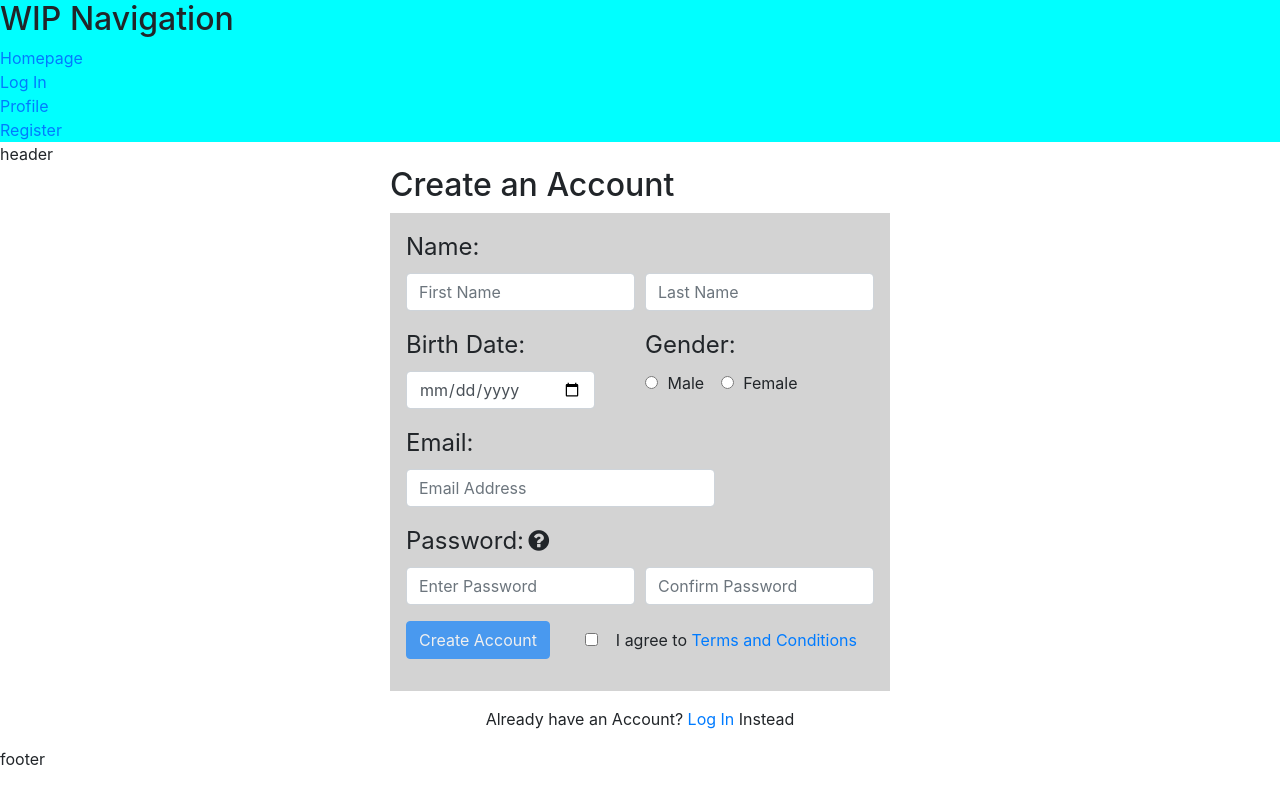
After one commit to NTayloe/Tutanium, a PHP site: page /html/user_accounts/register.html in a window 1280 px wide. The commit adds this page. Run offline with PHP 8.4, Linux system fonts and the light colour scheme.

Commit message:
revert to master

```diff
--- /dev/null
+++ b/html/user_accounts/register.html
@@ -0,0 +1,124 @@
+<!DOCTYPE html>
+<html lang="en">
+<head>
+    <meta charset="UTF-8">
+    <meta name="viewport" content="width=device-width, initial-scale=1.0">
+    <meta http-equiv="X-UA-Compatible" content="ie=edge">
+    <link rel="stylesheet" href="/css/bootstrap/bootstrap.min.css">
+    <link rel="stylesheet" href="https://cdnjs.cloudflare.com/ajax/libs/font-awesome/4.7.0/css/font-awesome.min.css">
+    <link rel="stylesheet" href="/css/user_accounts/register.css">
+    <script src="https://code.jquery.com/jquery-3.3.1.slim.min.js" integrity="sha384-q8i/X+965DzO0rT7abK41JStQIAqVgRVzpbzo5smXKp4YfRvH+8abtTE1Pi6jizo" crossorigin="anonymous"></script>
+    <script src="https://cdnjs.cloudflare.com/ajax/libs/popper.js/1.14.7/umd/popper.min.js" integrity="sha384-UO2eT0CpHqdSJQ6hJty5KVphtPhzWj9WO1clHTMGa3JDZwrnQq4sF86dIHNDz0W1" crossorigin="anonymous"></script>
+    <script src="/js/bootstrap/bootstrap.min.js"></script>
+    <script src="/js/bootstrap/bootstrap.bundle.min.js"></script>
+    <script src="/js/user_accounts/register.js"></script>
+    <title>Register</title>
+</head>
+<body>
+    <!-- Temp nav while building pages -->
+    <div style="background-color: aqua;">
+        <h2>WIP Navigation</h2>
+        <a href="/html/index.html">Homepage</a><br>
+        <a href="/html/user_accounts/login.html">Log In</a><br>
+        <a href="/html/user_accounts/profile.html">Profile</a><br>
+        <a href="/html/user_accounts/register.html">Register</a><br>
+    </div>
+
+    <header>
+        header
+    </header>
+
+    <div class="container">
+
+        <div id="title">
+            <h2>Create an Account</h2>
+        </div>
+
+        <div id="account_block">
+            <form action="" method="POST" onsubmit="return verify();">
+                <label for="name_block" class="reg_label">Name:</label>
+                <div class="form-group form-row" id="name_block">
+                    <div class="col-md-6">
+                        <input type="text" class="form-control" name="firstname" placeholder="First Name">
+                    </div>
+                    <div class="col-md-6">
+                        <input type="text" class="form-control" name="lastname" placeholder="Last Name">
+                    </div>
+                </div>
+
+
+                <div class="form-group form-row" id="birthdate_block">
+                    <div class="col-md-5">
+                        <label for="birthdate_block" class="reg_label">Birth Date:</label>
+                        <input type="date" class="form-control">
+                    </div>
+
+                    <div class="col-md-1"></div>
+
+                    <div class="col-md-6" id="gender_block">
+                            <label for="gender_block" class="reg_label">Gender:</label><br>
+                            <div class="form-check form-check-inline">
+                                <label class="form-check-label">
+                                    <input type="radio" class="form-check-input" name="gender" id="male" value="male">
+                                    Male
+                                </label>
+                            </div>
+                            <div class="form-check form-check-inline">
+                                <label class="form-check-label">
+                                    <input type="radio" class="form-check-input" name="gender" id="female" value="female">
+                                    Female
+                                </label>
+                            </div>
+                    </div>
+                </div>
+
+                <label for="email_block" class="reg_label">Email:</label>
+                <div class="form-group form-row" id="email_block">
+                    <div class="col-md-8">
+                        <input type="email" class="form-control" name="email" placeholder="Email Address">
+                    </div>
+                </div>
+
+                <label for="pass_block" class="reg_label">Password:</label>
+                <i class="fa fa-question-circle" data-toggle="tooltip" data-placement="right" title="Must be between 10-99 chars long, and contain two of each (Capital, Symbol, and Number)"></i>
+                <div class="form-group form-row" id="pass_block">
+                    <div class="col-md-6">
+                        <input type="password" class="form-control" name="firstpass" placeholder="Enter Password">
+                    </div>
+                    <div class="col-md-6">
+                        <input type="password" class="form-control" name="secondpass" placeholder="Confirm Password">
+                    </div>
+                </div>
+
+                <div class="form-group form-row">
+                    <div class="col-md-4">
+                        <input type="submit" value="Create Account" class="btn btn-primary" id="createbutton" disabled="true">
+                    </div>
+                    <div class="col-md-8">
+                        <div class="form-check">
+                            <input type="checkbox" class="btn" id="consentterms" onclick="toggleTerms();">
+                            <label class="form-check-label btn" for="consentterms">I agree to <a target="_blank" href="/html/user_accounts/terms.html">Terms and Conditions</a></label>
+                        </div>
+                    </div>
+                </div>
+            </form>
+        </div>
+
+        <div id="login">
+            Already have an Account? <a href="/html/user_accounts/login.html">Log In</a> Instead
+        </div>
+
+    </div>
+
+    <footer>
+        footer
+    </footer>
+
+</body>
+</html>
+
+<script>//enable bootstrap tool-tips
+    $(function () {
+        $('[data-toggle="tooltip"]').tooltip()
+    })
+</script>
--- a/templates/footer.php
+++ b/templates/footer.php
@@ -6,7 +6,7 @@
             <div class="row">
             <div class="col-md-6 mt-md-0 mt-3">
                 <h5 class="text-uppercase">Got something to teach?</h5>
-                <p><a href="/html/user_accounts/register.php">Create an account</a> and make your own tutorials today.</p>
+                <p><a href="/html/user_accounts/register.html">Create an account</a> and make your own tutorials today.</p>
             </div>
             <hr class="clearfix w-100 d-md-none pb-3">
             <div class="col-md-6 mb-md-0 mb-3">
--- a/templates/header.php
+++ b/templates/header.php
@@ -50,13 +50,13 @@
                   </div>
               </li>
               <li class="nav-item">
-                  <a class="nav-link" href="../html/user_accounts/profile.php">Profile</a>
+                  <a class="nav-link" href="../html/user_accounts/profile.html">Profile</a>
               </li>
               <li class="nav-item">
-                  <a class="nav-link" href="../html/user_accounts/login.php">Login</a>
+                  <a class="nav-link" href="../html/user_accounts/login.html">Login</a>
               </li>
               <li class="nav-item">
-                  <a class="nav-link" href="../html/user_accounts/register.php">Register</a>
+                  <a class="nav-link" href="../html/user_accounts/register.html">Register</a>
               </li>
           </ul>
           <form class="form-inline my-2 my-lg-0" method="GET" action="">
```
Also changed, not shown: html/user_accounts/forgot_password.html (added, +26 -0 lines), html/user_accounts/login.html (added, +64 -0 lines), html/user_accounts/profile.html (added, +85 -0 lines), html/user_accounts/terms.html (added, +26 -0 lines), js/user_accounts/login_verify.js (+1 -10 lines), js/user_accounts/register.js (+1 -31 lines).
